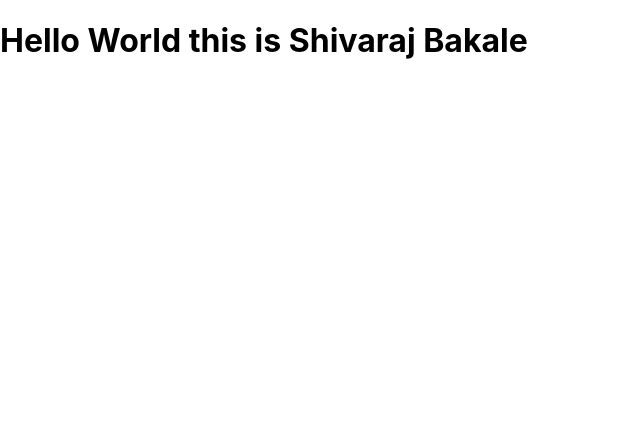
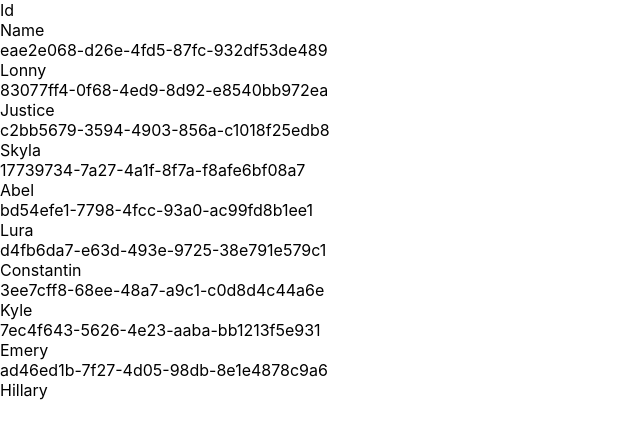
Before and after one commit to rhaegar453/data-table, a React (Create React App) app: page / in a window 1280 px wide. Shown: the top 438 px of the page, without its empty margins (0-640 px from the left). Built offline with nearby package versions, Linux system fonts and the light colour scheme.

Commit message:
Fixed all the issues with react-virtualized package

```diff
--- a/src/App.tsx
+++ b/src/App.tsx
@@ -1,11 +1,50 @@
-import React from 'react';
-
+/* eslint-disable no-promise-executor-return */
+/* eslint-disable no-unused-vars */
+import React, { useState } from 'react';
+import {AutoSizer, InfiniteLoader, Table, Column} from 'react-virtualized';
+import { generateFakeData } from './utils';
 
 function App() {
-  return(
+  const [rows,setRows]=useState(generateFakeData(200));
+  const handleIsRowLoaded = ({ index }: { index: number }) => !!rows[index]
+
+  const handleLoadMoreRows=()=>new Promise((resolve)=>resolve([1,2,3]))
+
+  return (
     <div>
-      <h1>Hello World this is Shivaraj Bakale</h1>
+      <InfiniteLoader
+        isRowLoaded={handleIsRowLoaded}
+        loadMoreRows={handleLoadMoreRows}
+        rowCount={rows.length}
+      >
+        {({ onRowsRendered, registerChild }) => (
+          <AutoSizer>
+            {({ width }) => (
+              <Table
+                ref={registerChild}
+                onRowsRendered={onRowsRendered}
+                rowClassName="table-row"
+                headerHeight={40}
+                width={width}
+                rowHeight={40}
+                height={400}
+                rowCount={rows.length}
+                rowGetter={({ index }) => rows[index]}
+              >
+                <Column label="Id" dataKey="id" width={width * 0.2} />
+                <Column dataKey="name" label="Name" width={width * 0.2} />
+                <Column
+                  label="Last Name"
+                  dataKey="lastName"
+                  width={width * 0.2}
+                />
+              </Table>
+            )}
+          </AutoSizer>
+        )}
+      </InfiniteLoader>
     </div>
-  );
+  )
 }
+
 export default App;
--- a/src/index.tsx
+++ b/src/index.tsx
@@ -1,17 +1,12 @@
 import React from 'react';
-import ReactDOM from 'react-dom/client';
+import ReactDOM from 'react-dom';
 import './index.css';
 import App from './App';
 import reportWebVitals from './reportWebVitals';
 
-const root = ReactDOM.createRoot(
-  document.getElementById('root') as HTMLElement,
-);
-root.render(
-  <React.StrictMode>
-    <App />
-  </React.StrictMode>,
-);
+const root = document.getElementById('root')
+
+ReactDOM.render(<App />, root)
 
 // If you want to start measuring performance in your app, pass a function
 // to log results (for example: reportWebVitals(console.log))
```
Also changed, not shown: package.json (+8 -4 lines), 1 other file (tests, documents, lock files or other folders).
